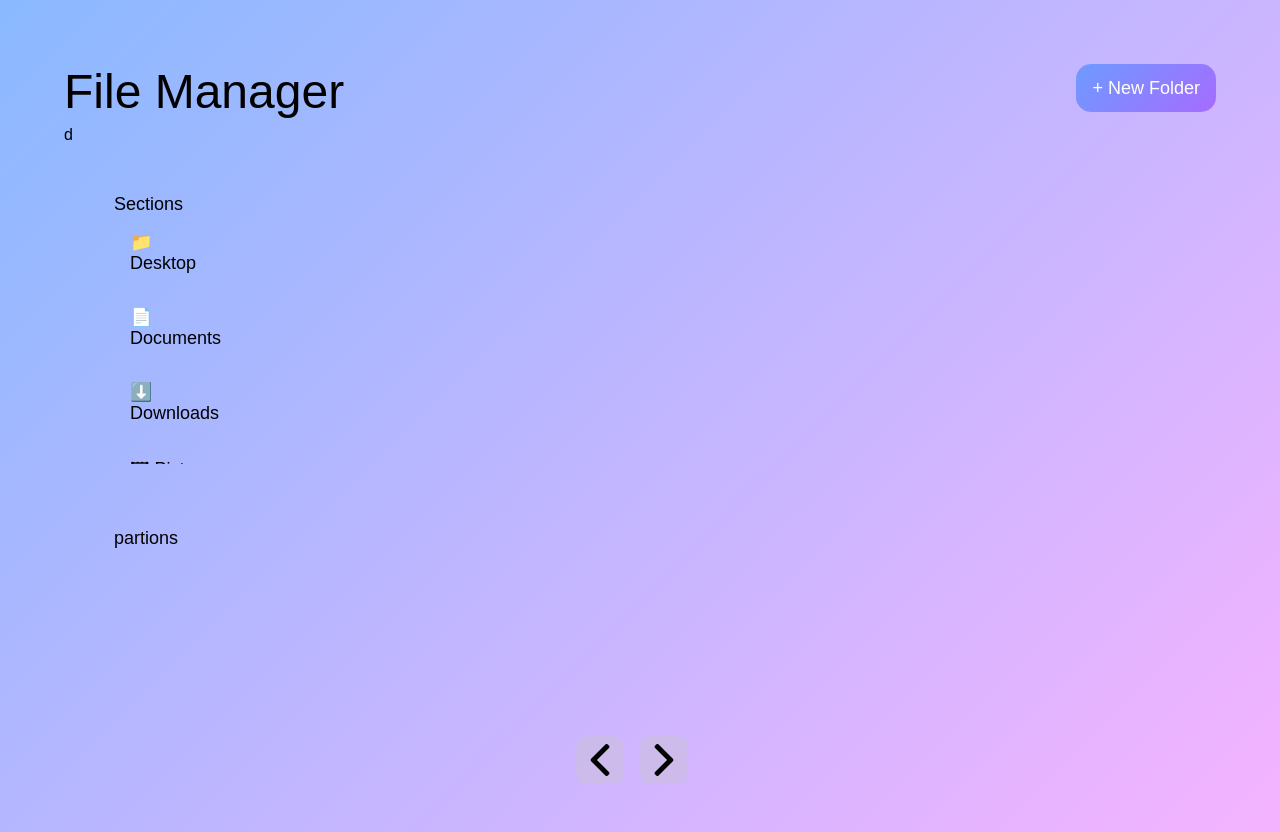
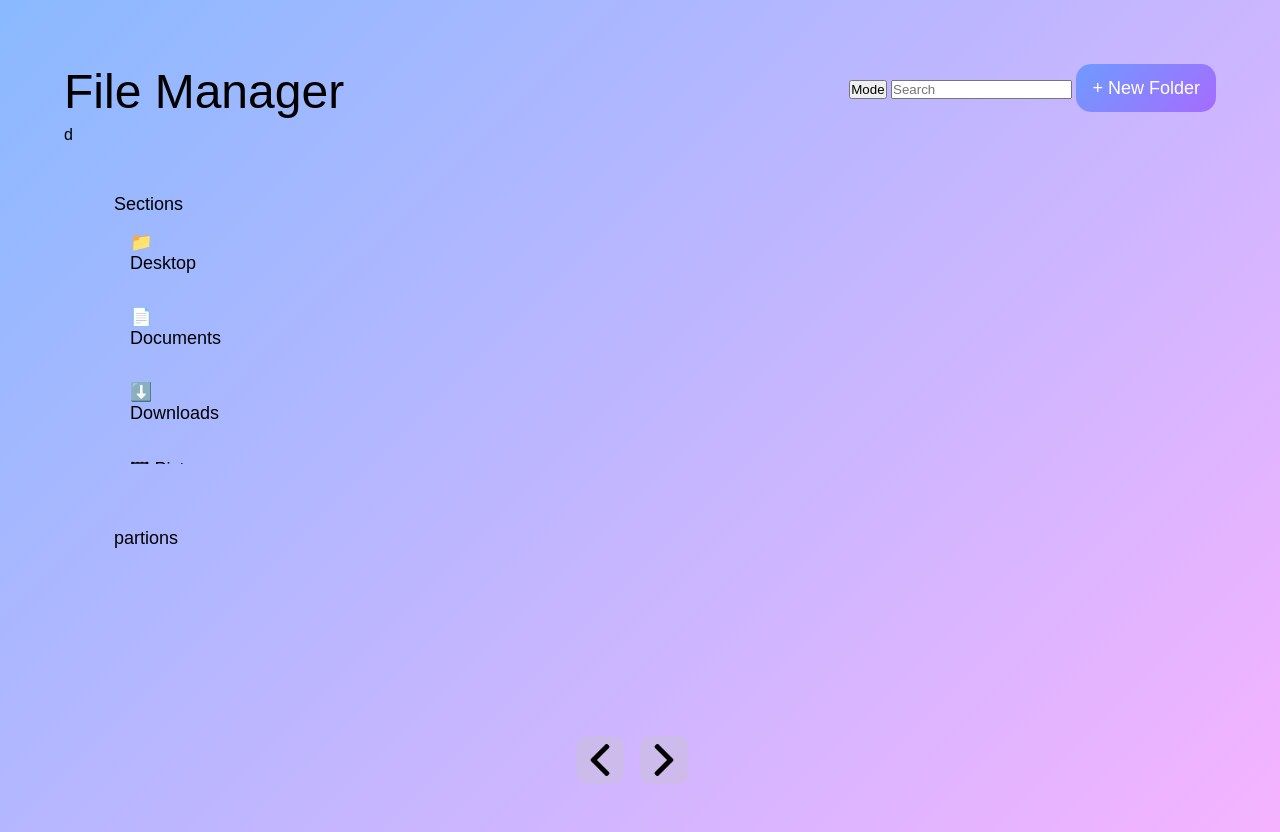
Before and after one commit to MATRUNI/File-System, a plain HTML site: page index.html in a window 1280 px wide. Drawn offline with Linux system fonts and the light colour scheme; no server answers.

Commit message:
made few changes for a button and search area- not functions yet though

```diff
--- a/index.html
+++ b/index.html
@@ -13,7 +13,11 @@
             <div class="title" id="home" title="Created by: MATRUNI">File Manager</div>
             <div id="current-folder">d</div>
         </div>
-        <button class="new-folder" id="create-New">+ New Folder</button>
+        <div id="search-and-btn">
+            <button class="mode">Mode</button>
+            <input type="text" placeholder="Search" id="search">
+            <button class="new-folder" id="create-New">+ New Folder</button>
+        </div>
     </div>
     <!-- SIDE BAR AND MAIN BODY HERE -->
     <div id="container">
```
